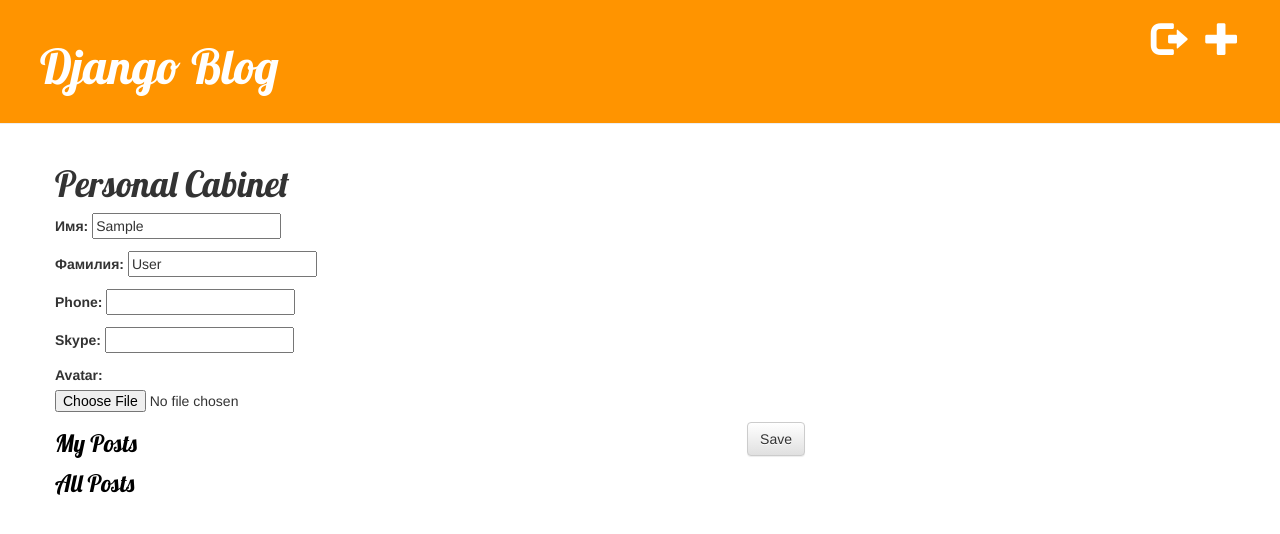
After one commit to dvromanchenk/my-first-blog, a Django app: page /personal_cabinet in a window 1280 px wide. The commit adds this page. Shown: the top 534 px of the page. Run offline with Django 3.2, Linux system fonts and the light colour scheme; the visitor is signed in with stand-in values (Sample User, id 1); some libraries are stand-ins or nearby versions.

Commit message:
added personal cabinet

```diff
--- a/blog/forms.py
+++ b/blog/forms.py
@@ -8,7 +8,14 @@
 
     class Meta:
         model = Post
-        fields = ('title', 'text', )
+        fields = ('title', 'short_text', 'text')
+
+
+class PostShortForm(forms.ModelForm):
+
+    class Meta:
+        model = Post
+        fields = ('title', 'short_text')
 
 
 class LoginForm(forms.ModelForm):
@@ -44,3 +51,10 @@
             'password': forms.PasswordInput(),
         }
         fields = ('email', 'password', 'first_name', 'last_name', 'phone', 'skype', 'avatar')
+
+
+class PersonalUserForm(forms.ModelForm):
+
+    class Meta:
+        model = User
+        fields = ('first_name', 'last_name', 'phone', 'skype', 'avatar')
--- a/blog/models.py
+++ b/blog/models.py
@@ -18,6 +18,7 @@
     text = models.TextField()
     created_date = models.DateTimeField(default=timezone.now)
     published_date = models.DateTimeField(blank=True, null=True)
+    short_text = models.CharField(max_length=400)
 
     def publish(self):
         self.published_date = timezone.now()
--- a/blog/static/css/blog.css
+++ b/blog/static/css/blog.css
@@ -28,6 +28,13 @@
     float: right;
 }
 
+.detail {
+    float: left;
+    font-family: 'Lobster', cursive;
+    font-size: 18pt;
+    color: #000000;
+}
+
 .post-form textarea, .post-form input {
     width: 100%;
 }
@@ -49,9 +56,16 @@
 
 .button{
     float: right;
-     margin-right: 20px;
+    margin-right: 20px;
+    font-family: 'Lobster', cursive;
+    font-size: 16pt;
+    color: #000000;
 }
 
 .login-form textarea, .login-form input {
     width: 100%;
 }
+
+.user_data-form textarea {
+    width: 100%;
+}
--- a/blog/templates/blog/base.html
+++ b/blog/templates/blog/base.html
@@ -25,8 +25,12 @@
                 </span>
             </a>
             <a href="{% url 'new_user' %}" class="top-menu">
-                 <span class="btn btn-default">
+                 <span class="glyphicon">
                      Register
+                 </span>
+            </a>
+            <a href="{% url 'personal_cabinet' %}" class="top-menu">
+                 <span class=" glyphicon glyphicon-user ">
                  </span>
             </a>
             {% endif %}
--- /dev/null
+++ b/blog/templates/blog/personal_cabinet.html
@@ -0,0 +1,23 @@
+{% extends 'blog/base.html' %}
+
+{% block content %}
+    <h1>Personal Cabinet</h1>
+    {% if messages %}
+    <ul class="messages">
+        {% for message in messages %}
+        <li {% if message.tags %} class="{{ message.tags }}"{% endif %}>{{ message }}</li>
+        {% endfor %}
+    </ul>
+    {% endif %}
+    <form method="POST" class="user_data-form">{% csrf_token %}
+        {{ form.as_p }}
+        <button type="submit" class="save btn btn-default">Save</button>
+    </form>
+    <a href="{% url 'my_posts' %}" class="detail">
+        My Posts
+    </a>
+    <br></br>
+    <a href="{% url 'post_list' %}" class="detail">
+        All Posts
+    </a>
+{% endblock %}
--- a/blog/urls.py
+++ b/blog/urls.py
@@ -9,4 +9,6 @@
     path('login', views.login_view, name='login'),
     path('logout', views.logout_view, name='logout'),
     path('new_user', views.new_user_view, name='new_user'),
+    path('personal_cabinet', views.personal_cabinet, name='personal_cabinet'),
+    path('my_posts', views.my_posts, name='my_posts')
 ]
--- a/blog/views.py
+++ b/blog/views.py
@@ -1,9 +1,10 @@
-from django.core.checks import messages
+import pudb
+from django.contrib import messages
 from django.shortcuts import render
 from django.utils import timezone
 from .models import Post, User
 from django.shortcuts import render, get_object_or_404
-from .forms import PostForm, LoginForm, CreateUserForm
+from .forms import PostForm, LoginForm, CreateUserForm, PersonalUserForm
 from django.shortcuts import redirect
 from django.contrib.auth import authenticate, login, logout
 
@@ -13,6 +14,9 @@
 
 def post_list(request):
     posts = Post.objects.order_by('published_date')
+    if posts is None:
+        messages.add_message(request, messages.INFO, 'No posts')
+
     return render(request, 'blog/post_list.html', {'posts': posts})
 
 
@@ -56,35 +60,44 @@
         if form.is_valid():
             login(request, form.get_user())
             # Redirect to a success page.
-            return redirect('post_list')
+            return redirect('personal_cabinet')
     else:
         form = LoginForm()
     return render(request, 'blog/login.html', {'form': form})
 
 
 def logout_view(request):
-    form = LoginForm()
     logout(request)
-    #return render(request, 'blog/login.html')
-    return render(request, 'blog/login.html', {'form': form})
+    return redirect('login')
 
 
 def new_user_view(request):
     if request.method == "POST":
         form = CreateUserForm(request.POST)
         if form.is_valid():
-            user = User.objects.create_user(
-                #form.cleaned_data['first_name'],
-                form.cleaned_data['email'],
-                form.cleaned_data['password'],
-                # form.cleaned_data['last_name'],
-                # form.cleaned_data['phone'],
-                # form.cleaned_data['skype'],
-                # form.cleaned_data['avatar'],
-            )
+            user = User.objects.create_user(**form.cleaned_data)
             user.save()
             # Redirect to a success page.
             return redirect('post_list')
     else:
         form = CreateUserForm()
     return render(request, 'blog/login.html', {'form': form})
+
+
+def personal_cabinet(request):
+    if request.method == "POST":
+        form = PersonalUserForm(request.POST, instance=request.user)
+        if form.is_valid():
+            form.save()
+            messages.add_message(request, messages.INFO, 'Data saved')
+    else:
+        form = PersonalUserForm(instance=request.user)
+    return render(request, 'blog/personal_cabinet.html', {'form': form})
+
+
+def my_posts(request):
+    posts = Post.objects.filter(author=request.user)
+    if posts is None:
+        messages.add_message(request, messages.INFO, 'No posts')
+
+    return render(request, 'blog/post_list.html', {'posts': posts})
```
Also changed, not shown: blog/templates/blog/post_list.html (+8 -1 lines), blog/migrations/0003_post_short_text.py (added), blog/migrations/0004_auto_20190603_1405.py (added).
